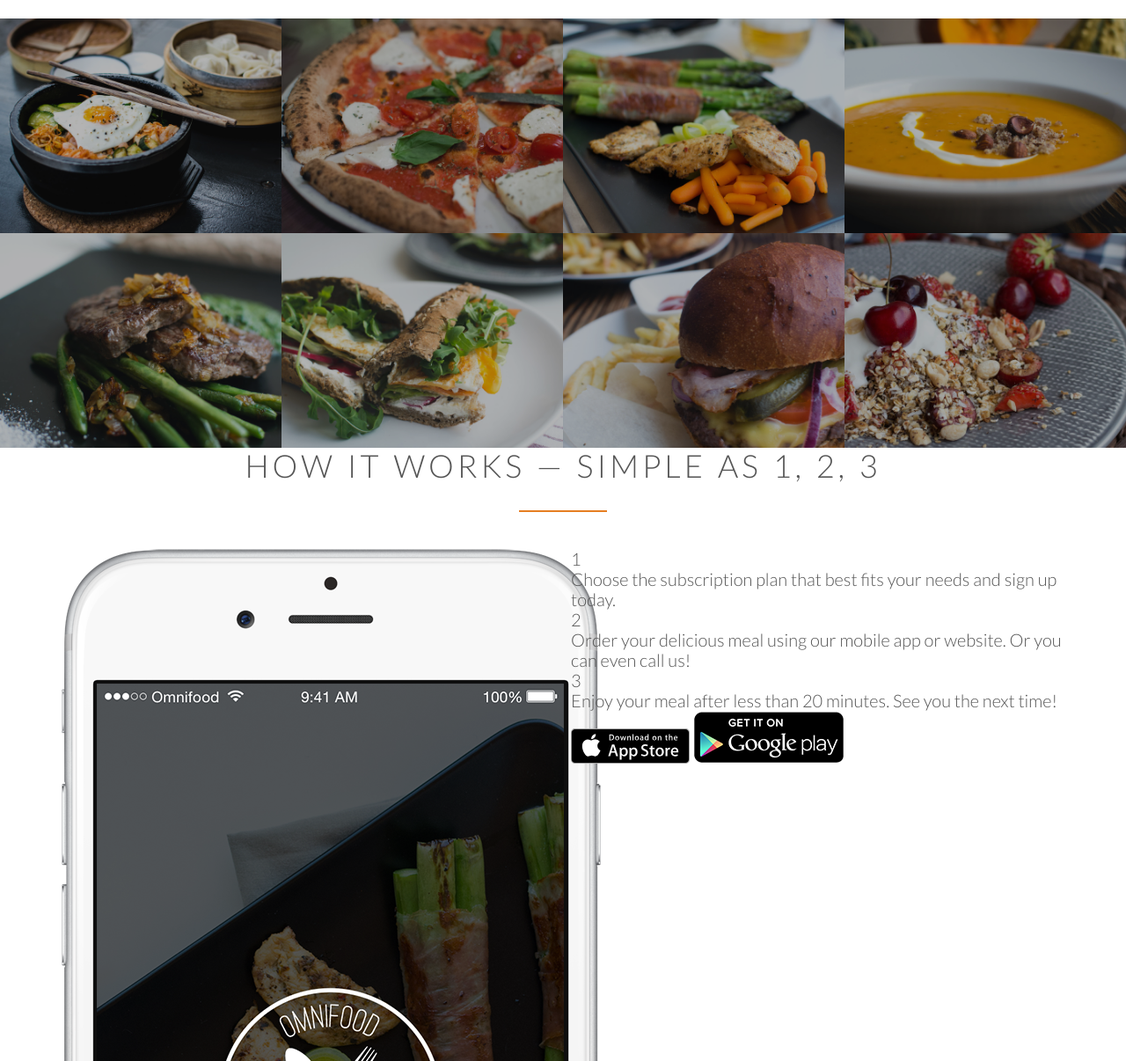
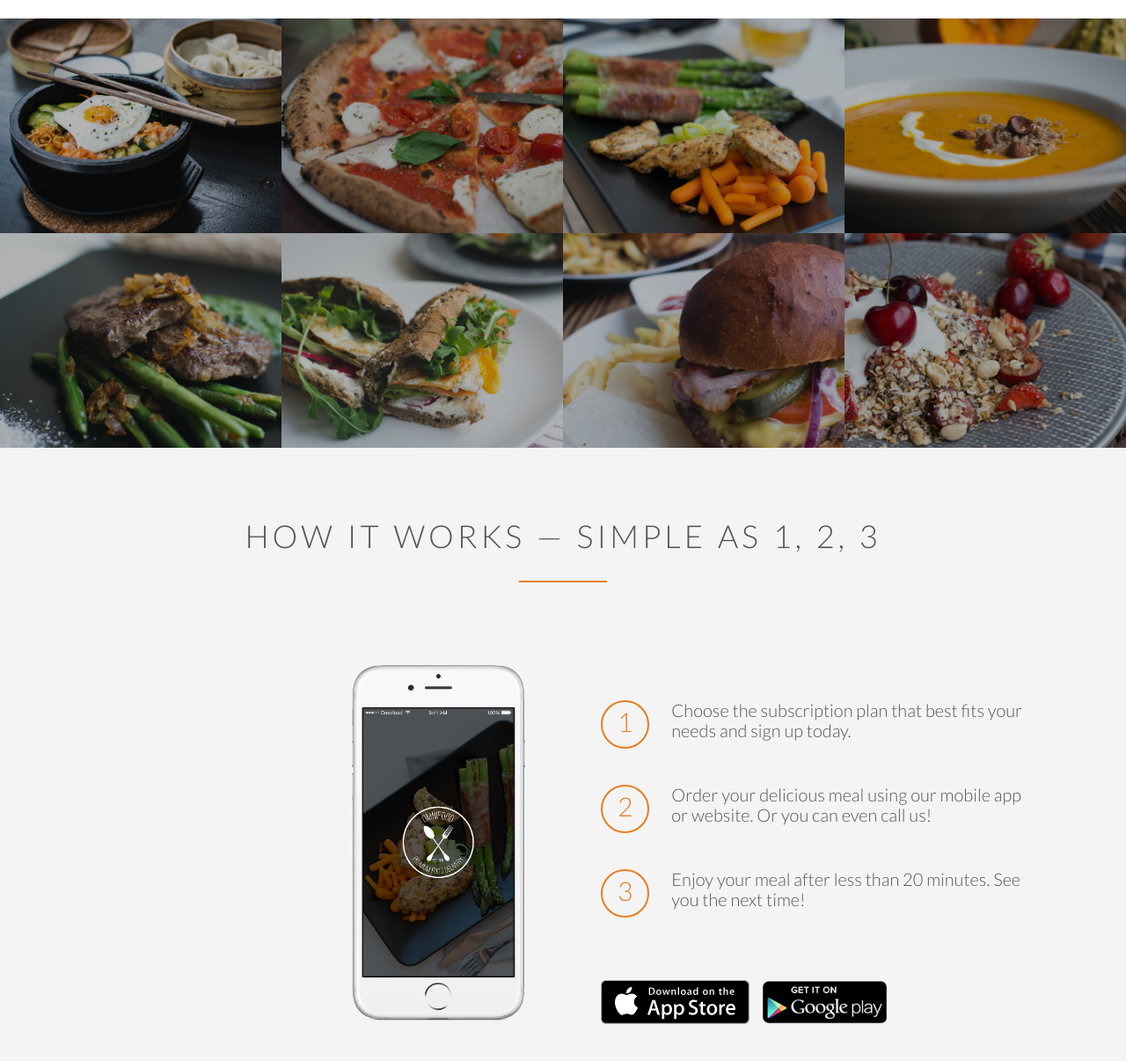
Before and after one commit to bampiyaon/omnifood, a plain HTML site: page index.html in a window 1280 px wide. Shown: the part 1431-2637 px from the top of the page at 88% size. Drawn offline with nearby package versions, Linux system fonts and the light colour scheme.

Commit message:
how it works section

```diff
--- a/index.html
+++ b/index.html
@@ -64,7 +64,7 @@
                 </div>
             </section>
             <section class="section-meals">
-                <ul class="meals-showcase">
+                <ul class="meals-showcase clearfix">
                     <li>
                         <figure class="meals-photo">
                             <img src="resources/img/1.jpg" alt="Korean bibimbap with egg and vegetables">
@@ -86,7 +86,7 @@
                         </figure>
                     </li>
                 </ul>
-                <ul class="meals-showcase">
+                <ul class="meals-showcase clearfix">
                     <li>
                         <figure class="meals-photo">
                             <img src="resources/img/5.jpg" alt="Paleo beef steak with vegetables">
@@ -114,15 +114,19 @@
                     <h2>How it works &mdash; Simple as 1, 2, 3</h2>
                 </div>
                 <div class="row">
-                    <div class="col span-1-of-2">
+                    <div class="col span-1-of-2 steps-box">
                         <img src="resources/img/app-iPhone.png" alt="Omnifood app on iPhone" class="app-screen">
                     </div>
-                    <div class="col span-1-of-2">
+                    <div class="col span-1-of-2 steps-box">
                         <div class="works-step">
                             <div>1</div>
                             <p>Choose the subscription plan that best fits your needs and sign up today.</p>
+                        </div>
+                        <div class="works-step">
                             <div>2</div>
                             <p>Order your delicious meal using our mobile app or website. Or you can even call us!</p>
+                        </div>
+                        <div class="works-step">
                             <div>3</div>
                             <p>Enjoy your meal after less than 20 minutes. See you the next time!</p>
                         </div>
--- a/resources/css/style.css
+++ b/resources/css/style.css
@@ -18,6 +18,17 @@ html {
   font-weight: 300;
   font-size: 20px;
   text-rendering: optimizeLegibility;
+}
+
+.clearfix {
+  zoom: 1;
+}
+.clearfix::after {
+  content: "-";
+  clear: both;
+  display: block;
+  height: 0;
+  visibility: hidden;
 }
 
 /*-----------------------------------------------------*/
@@ -239,3 +250,49 @@ header {
 /*-----------------------------------------------------*/
 /* HOW IT WORKS*/
 /*-----------------------------------------------------*/
+.section-steps {
+  background-color: #f4f4f4;
+}
+
+.steps-box:first-child {
+  text-align: right;
+  padding: 3%; /*for responsive web design = layout to be fluid (all in persentages not px)*/
+  margin-top: 30px;
+}
+
+.steps-box:last-child {
+  padding: 3%;
+  margin-top: 70px;
+}
+
+.app-screen {
+  width: 40%;
+}
+
+.works-step {
+  margin-bottom: 50px;
+}
+
+.works-step:last-of-type {
+  margin-bottom: 80px;
+}
+
+.works-step div {
+  color: #e67e22;
+  border: 2px solid #e67e22;
+  /* display: inline-block; */
+  border-radius: 50%;
+  height: 55px;
+  width: 55px;
+  text-align: center;
+  padding: 5px;
+  float: left;
+  font-size: 150%;
+  margin-right: 25px;
+}
+
+.btn-app img {
+  height: 50px;
+  width: auto;
+  margin-right: 10px;
+}
```
